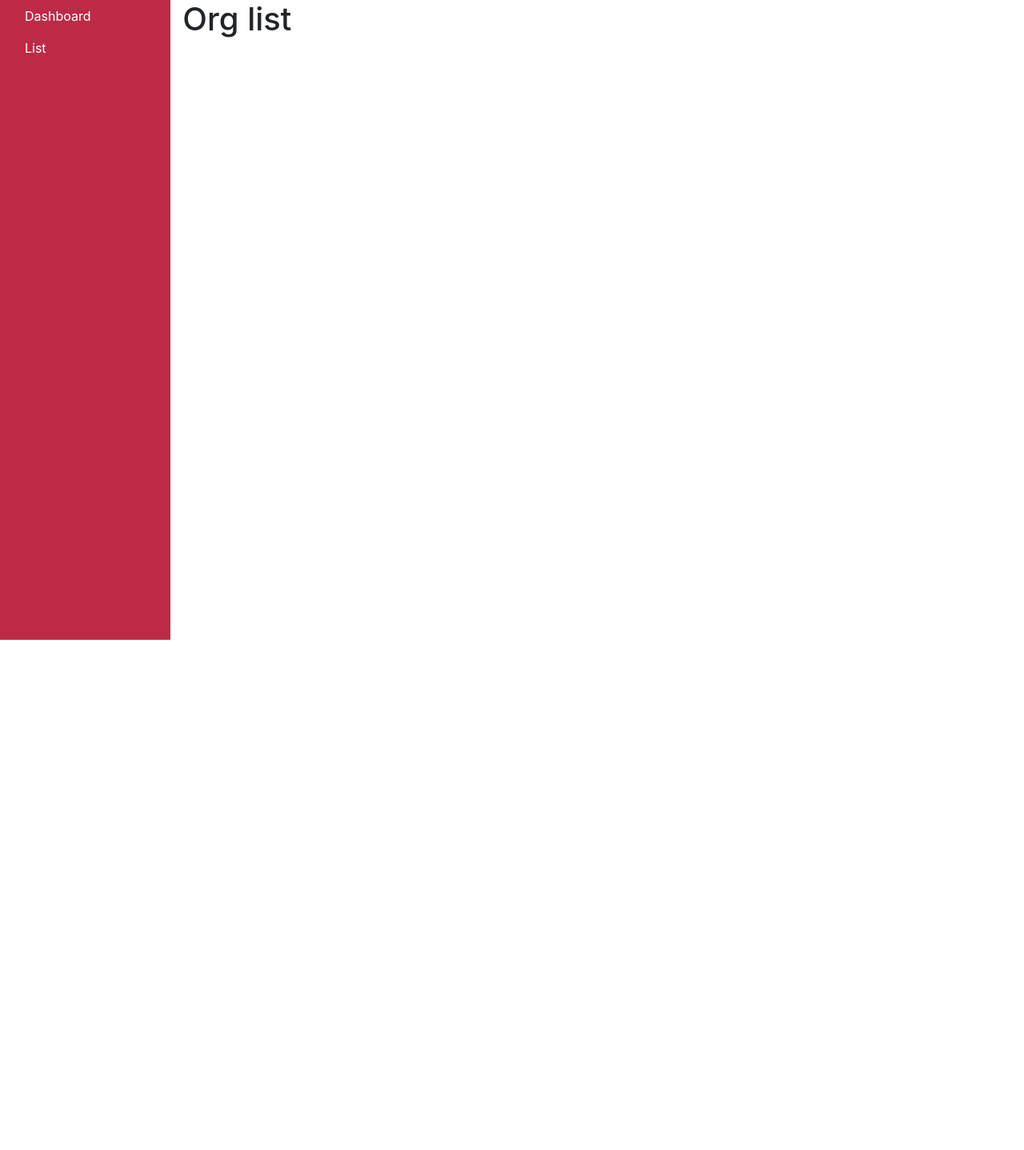
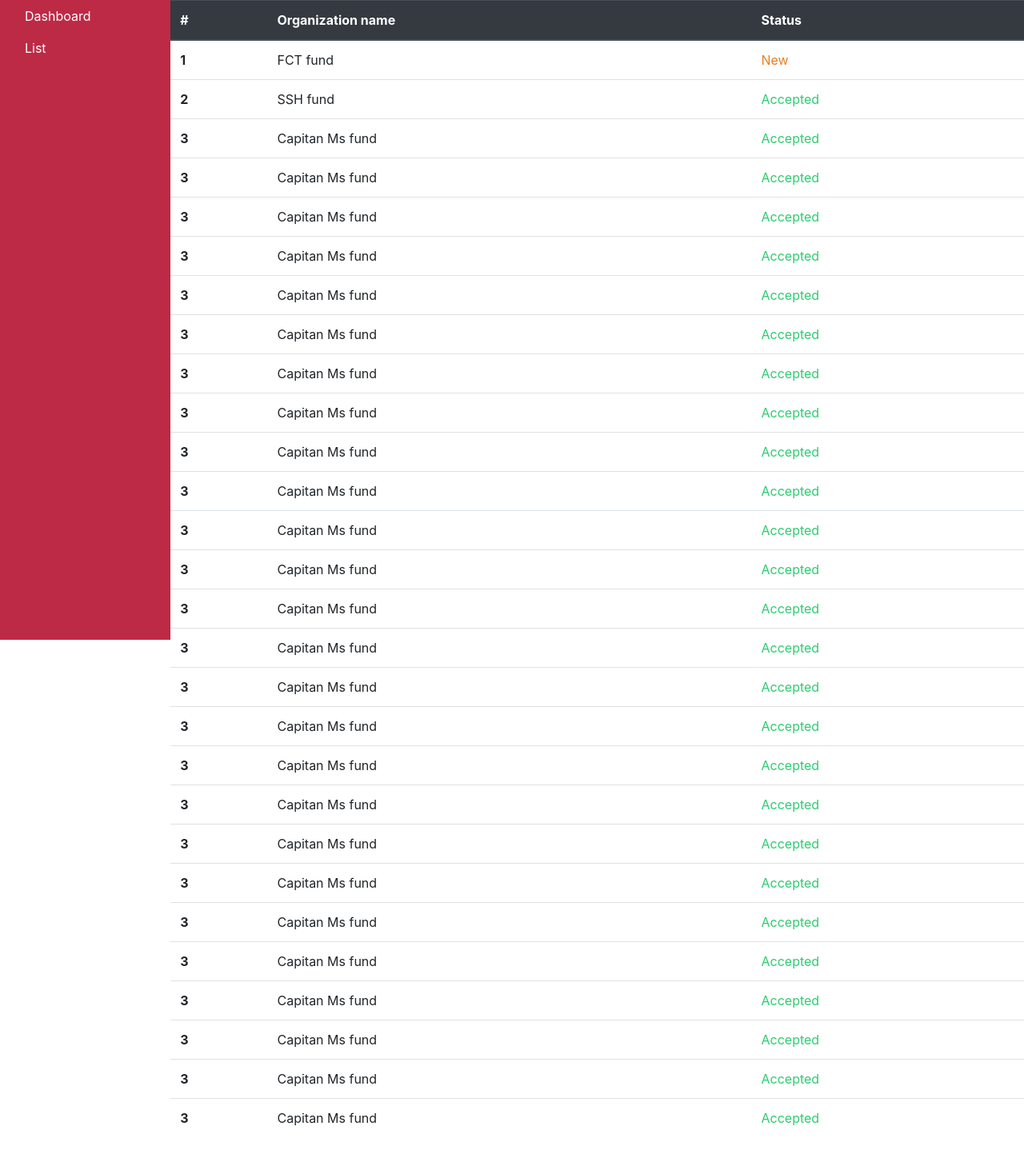
Before and after one commit to odysseyhack/tradisys-apg-s2w-web, a Vue app: page /provider/list in a window 1280 px wide. Shown: the whole page at 80% size. Before the commit the page ends 800 px from the top, so only its background shows below. Built offline with nearby package versions, Linux system fonts and the light colour scheme.

Commit message:
add provider dashboard list

```diff
--- a/src/views/inner/provider/List.vue
+++ b/src/views/inner/provider/List.vue
@@ -1,6 +1,268 @@
 <template>
   <div>
-    <h1>Org list</h1>
+    <table class="table organization-table">
+      <thead class="thead-dark">
+        <tr>
+          <th scope="col">#</th>
+          <th scope="col">Organization name</th>
+          <th scope="col">Status</th>
+        </tr>
+      </thead>
+      <tbody>
+        <tr>
+          <th scope="row">1</th>
+          <td>FCT fund</td>
+          <td>
+            <span class="new">
+              new
+            </span>
+          </td>
+        </tr>
+        <tr>
+          <th scope="row">2</th>
+          <td>SSH fund</td>
+          <td>
+            <span class="accepted">
+              accepted
+            </span>
+          </td>
+        </tr>
+        <tr>
+          <th scope="row">3</th>
+          <td>Capitan Ms fund</td>
+          <td>
+            <span class="accepted">
+              accepted
+            </span>
+          </td>
+        </tr>
+        <tr>
+          <th scope="row">3</th>
+          <td>Capitan Ms fund</td>
+          <td>
+            <span class="accepted">
+              accepted
+            </span>
+          </td>
+        </tr>
+        <tr>
+          <th scope="row">3</th>
+          <td>Capitan Ms fund</td>
+          <td>
+            <span class="accepted">
+              accepted
+            </span>
+          </td>
+        </tr>
+        <tr>
+          <th scope="row">3</th>
+          <td>Capitan Ms fund</td>
+          <td>
+            <span class="accepted">
+              accepted
+            </span>
+          </td>
+        </tr>
+        <tr>
+          <th scope="row">3</th>
+          <td>Capitan Ms fund</td>
+          <td>
+            <span class="accepted">
+              accepted
+            </span>
+          </td>
+        </tr>
+        <tr>
+          <th scope="row">3</th>
+          <td>Capitan Ms fund</td>
+          <td>
+            <span class="accepted">
+              accepted
+            </span>
+          </td>
+        </tr>
+        <tr>
+          <th scope="row">3</th>
+          <td>Capitan Ms fund</td>
+          <td>
+            <span class="accepted">
+              accepted
+            </span>
+          </td>
+        </tr>
+        <tr>
+          <th scope="row">3</th>
+          <td>Capitan Ms fund</td>
+          <td>
+            <span class="accepted">
+              accepted
+            </span>
+          </td>
+        </tr>
+        <tr>
+          <th scope="row">3</th>
+          <td>Capitan Ms fund</td>
+          <td>
+            <span class="accepted">
+              accepted
+            </span>
+          </td>
+        </tr>
+        <tr>
+          <th scope="row">3</th>
+          <td>Capitan Ms fund</td>
+          <td>
+            <span class="accepted">
+              accepted
+            </span>
+          </td>
+        </tr>
+        <tr>
+          <th scope="row">3</th>
+          <td>Capitan Ms fund</td>
+          <td>
+            <span class="accepted">
+              accepted
+            </span>
+          </td>
+        </tr>
+        <tr>
+          <th scope="row">3</th>
+          <td>Capitan Ms fund</td>
+          <td>
+            <span class="accepted">
+              accepted
+            </span>
+          </td>
+        </tr>
+        <tr>
+          <th scope="row">3</th>
+          <td>Capitan Ms fund</td>
+          <td>
+            <span class="accepted">
+              accepted
+            </span>
+          </td>
+        </tr>
+        <tr>
+          <th scope="row">3</th>
+          <td>Capitan Ms fund</td>
+          <td>
+            <span class="accepted">
+              accepted
+            </span>
+          </td>
+        </tr>
+        <tr>
+          <th scope="row">3</th>
+          <td>Capitan Ms fund</td>
+          <td>
+            <span class="accepted">
+              accepted
+            </span>
+          </td>
+        </tr>
+        <tr>
+          <th scope="row">3</th>
+          <td>Capitan Ms fund</td>
+          <td>
+            <span class="accepted">
+              accepted
+            </span>
+          </td>
+        </tr>
+        <tr>
+          <th scope="row">3</th>
+          <td>Capitan Ms fund</td>
+          <td>
+            <span class="accepted">
+              accepted
+            </span>
+          </td>
+        </tr>
+        <tr>
+          <th scope="row">3</th>
+          <td>Capitan Ms fund</td>
+          <td>
+            <span class="accepted">
+              accepted
+            </span>
+          </td>
+        </tr>
+        <tr>
+          <th scope="row">3</th>
+          <td>Capitan Ms fund</td>
+          <td>
+            <span class="accepted">
+              accepted
+            </span>
+          </td>
+        </tr>
+        <tr>
+          <th scope="row">3</th>
+          <td>Capitan Ms fund</td>
+          <td>
+            <span class="accepted">
+              accepted
+            </span>
+          </td>
+        </tr>
+        <tr>
+          <th scope="row">3</th>
+          <td>Capitan Ms fund</td>
+          <td>
+            <span class="accepted">
+              accepted
+            </span>
+          </td>
+        </tr>
+        <tr>
+          <th scope="row">3</th>
+          <td>Capitan Ms fund</td>
+          <td>
+            <span class="accepted">
+              accepted
+            </span>
+          </td>
+        </tr>
+        <tr>
+          <th scope="row">3</th>
+          <td>Capitan Ms fund</td>
+          <td>
+            <span class="accepted">
+              accepted
+            </span>
+          </td>
+        </tr>
+        <tr>
+          <th scope="row">3</th>
+          <td>Capitan Ms fund</td>
+          <td>
+            <span class="accepted">
+              accepted
+            </span>
+          </td>
+        </tr>
+        <tr>
+          <th scope="row">3</th>
+          <td>Capitan Ms fund</td>
+          <td>
+            <span class="accepted">
+              accepted
+            </span>
+          </td>
+        </tr>
+        <tr>
+          <th scope="row">3</th>
+          <td>Capitan Ms fund</td>
+          <td>
+            <span class="accepted">
+              accepted
+            </span>
+          </td>
+        </tr>
+      </tbody>
+    </table>
   </div>
 </template>
 
@@ -9,6 +271,25 @@ export default {
 }
 </script>
 
-<style scoped>
+<style lang="scss" scoped>
 
+  .new {
+    color: #e67e22;
+    text-transform: capitalize;
+  }
+
+  .accepted {
+    color: #2ecc71;
+    text-transform: capitalize;
+  }
+
+  .organization-table {
+    tr {
+      cursor: pointer;
+    }
+
+    tr:hover {
+      background-color: whitesmoke;
+    }
+  }
 </style>
--- a/src/views/inner/provider/Root.vue
+++ b/src/views/inner/provider/Root.vue
@@ -15,7 +15,7 @@
           </li>
         </div>
       </ui-sidemenu>
-      <div class="col-lg-10">
+      <div class="col-lg-10" style="padding: 0;">
         <router-view></router-view>
       </div>
     </div>
```
